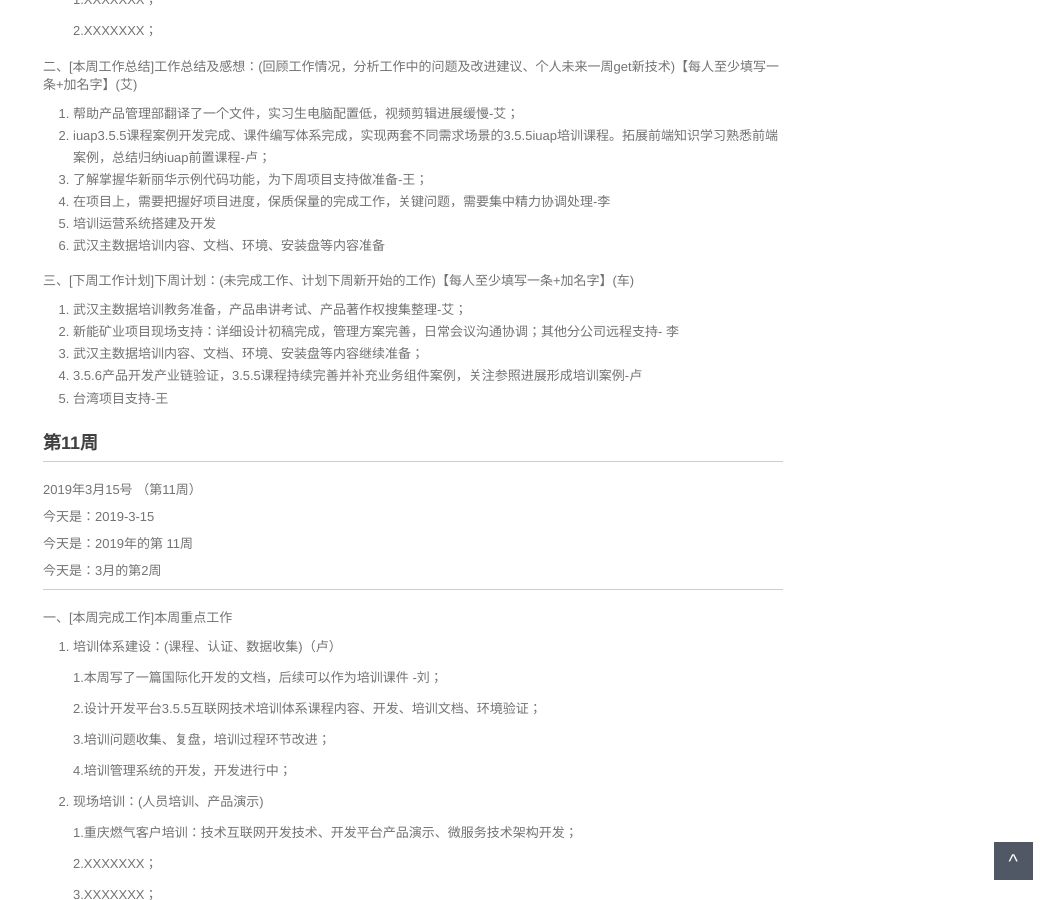
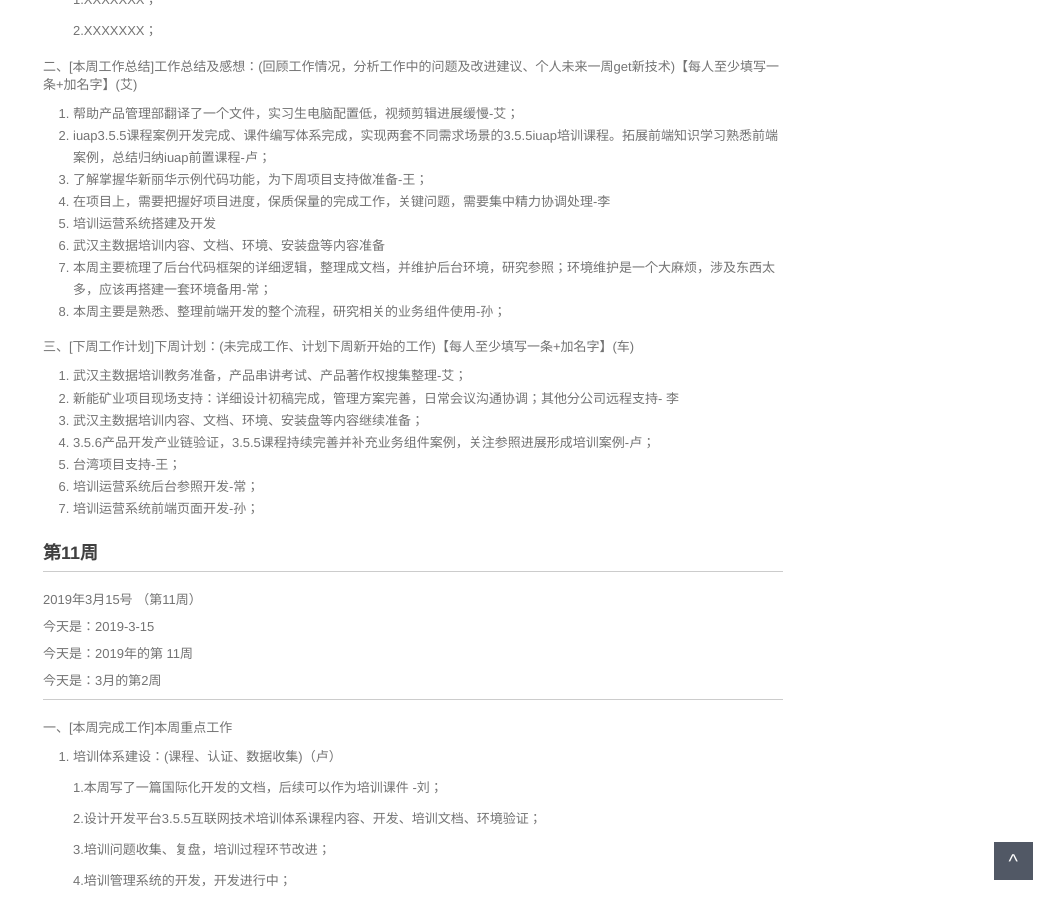
Before and after one commit to walllFlower/blog, a Jekyll site: the page built from _posts/2018-07-17-day_report_cxz.md, in a window 1280 px wide and 900 px high, scrolled down 1284 px. Shown: the whole window, without its empty margins (227-1280 px from the left). Built offline with Jekyll 4.4.1, drawn with Linux system fonts in a browser that asks for light colours; comment, search, counter and statistics services are not loaded.

Commit message:
Update 2018-07-17-day_report_cxz.md

```diff
--- a/_posts/2018-07-17-day_report_cxz.md
+++ b/_posts/2018-07-17-day_report_cxz.md
@@ -81,14 +81,18 @@ categories: 技术运营工作周报
 4. 在项目上，需要把握好项目进度，保质保量的完成工作，关键问题，需要集中精力协调处理-李
 5. 培训运营系统搭建及开发
 6. 武汉主数据培训内容、文档、环境、安装盘等内容准备
+7. 本周主要梳理了后台代码框架的详细逻辑，整理成文档，并维护后台环境，研究参照；环境维护是一个大麻烦，涉及东西太多，应该再搭建一套环境备用-常；
+8. 本周主要是熟悉、整理前端开发的整个流程，研究相关的业务组件使用-孙；
 
 三、[下周工作计划]下周计划：(未完成工作、计划下周新开始的工作)【每人至少填写一条+加名字】(车)
 
 1. 武汉主数据培训教务准备，产品串讲考试、产品著作权搜集整理-艾；
 2. 新能矿业项目现场支持：详细设计初稿完成，管理方案完善，日常会议沟通协调；其他分公司远程支持- 李
 3. 武汉主数据培训内容、文档、环境、安装盘等内容继续准备；
-4. 3.5.6产品开发产业链验证，3.5.5课程持续完善并补充业务组件案例，关注参照进展形成培训案例-卢
-5. 台湾项目支持-王
+4. 3.5.6产品开发产业链验证，3.5.5课程持续完善并补充业务组件案例，关注参照进展形成培训案例-卢；
+5. 台湾项目支持-王；
+6. 培训运营系统后台参照开发-常；
+7. 培训运营系统前端页面开发-孙；
 
 
 
```
